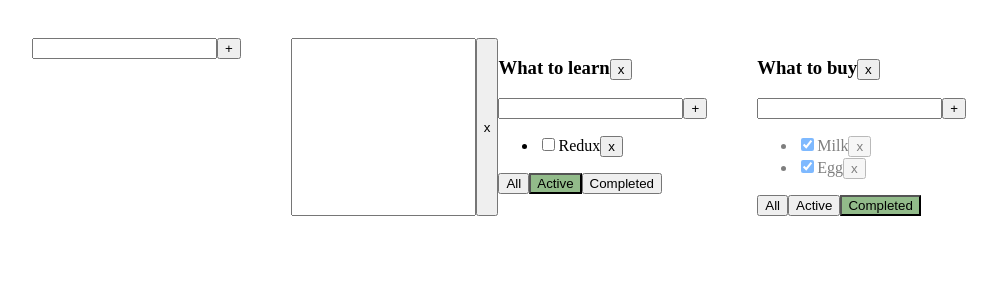
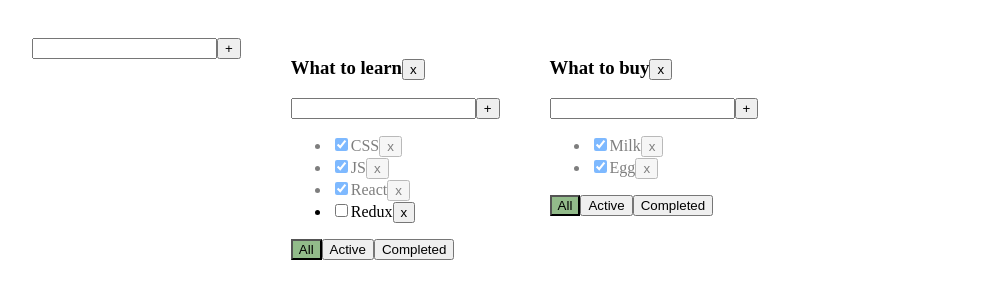
Before and after one commit to Renne103/coursework, a React (Vite) app in the folder to-do/: page / in a window 1280 px wide. Shown: the top 300 px of the page, without its empty margins (6-1003 px from the left). Built offline with nearby package versions, Linux system fonts and the light colour scheme.

Commit message:
fix: function add item form

```diff
--- a/to-do/src/AddItemForm.tsx
+++ b/to-do/src/AddItemForm.tsx
@@ -1,8 +1,7 @@
-import React, { ChangeEvent, KeyboardEvent, useState } from "react";
+import { ChangeEvent, KeyboardEvent, useState } from "react";
 
 type AddItemFormPropsType = {
-  addTask: (title: string, todolistId: string) => void;
-  id: string;
+  addItem: (title: string) => void;
 };
 
 export function AddItemForm(props: AddItemFormPropsType) {
@@ -12,7 +11,7 @@
   const onKeyPressHandler = (e: KeyboardEvent<HTMLInputElement>) => {
     setError("");
     if (e.charCode === 13) {
-      props.addTask(newTaskTitle, props.id);
+      props.addItem(newTaskTitle);
       setNewTaskTitle("");
     }
   };
@@ -25,7 +24,7 @@
     if (newTaskTitle.trim() === "") {
       setError("Title is required");
     }
-    props.addTask(newTaskTitle.trim(), props.id);
+    props.addItem(newTaskTitle.trim());
     setNewTaskTitle("");
   };
 
--- a/to-do/src/App.tsx
+++ b/to-do/src/App.tsx
@@ -1,5 +1,5 @@
 import { useState } from "react";
-import { Todolist } from "./Todolist.tsx";
+import { TaskType, Todolist } from "./Todolist.tsx";
 import { v1 } from "uuid";
 import "./App.css";
 import { AddItemForm } from "./AddItemForm.tsx";
@@ -9,6 +9,10 @@
   id: string;
   title: string;
   filter: FilterValuesType;
+};
+
+type TasksStateType = {
+  [key: string]: Array<TaskType>;
 };
 
 function App() {
@@ -44,15 +48,25 @@
     }
   }
 
-  let todolistId1 = v1(); // sdsd2-2323ss-23d2-22d2d
+  function addTodolist(title: string) {
+    let todolist: TodolistType = {
+      id: v1(),
+      filter: "all",
+      title: title,
+    };
+    setTodolists([todolist, ...todolists]);
+    setTasks({ ...tasksObj, [todolist.id]: [] });
+  }
+
+  let todolistId1 = v1(); // sssd2-2323ss-23d2-22d2d
   let todolistId2 = v1();
 
   let [todolists, setTodolists] = useState<Array<TodolistType>>([
-    { id: todolistId1, title: "What to learn", filter: "active" },
-    { id: todolistId2, title: "What to buy", filter: "completed" },
+    { id: todolistId1, title: "What to learn", filter: "all" },
+    { id: todolistId2, title: "What to buy", filter: "all" },
   ]);
 
-  let [tasksObj, setTasks] = useState({
+  let [tasksObj, setTasks] = useState<TasksStateType>({
     [todolistId1]: [
       { id: v1(), title: "CSS", isDone: true },
       { id: v1(), title: "JS", isDone: true },
@@ -74,9 +88,7 @@
 
   return (
     <div className="App">
-      <AddItemForm addTask={() => {}} id={"wss"}></AddItemForm>
-      <input />
-      <button>x</button>
+      <AddItemForm addItem={addTodolist} />
       {todolists.map((tl) => {
         let tasksForTodolist = tasksObj[tl.id];
 
--- a/to-do/src/Todolist.tsx
+++ b/to-do/src/Todolist.tsx
@@ -37,13 +37,17 @@
     props.removeTodolist(props.id);
   };
 
+  const addTask = (title: string) => {
+    props.addTask(title, props.id);
+  };
+
   return (
     <div>
       <h3>
         {props.title}
         <button onClick={removeTodolist}>x</button>
       </h3>
-      <AddItemForm id={props.id} addTask={props.addTask}></AddItemForm>
+      <AddItemForm addItem={addTask}></AddItemForm>
       <ul>
         {props.tasks.map((t) => {
           const onChangeHandler = (e: ChangeEvent<HTMLInputElement>) => {
```
